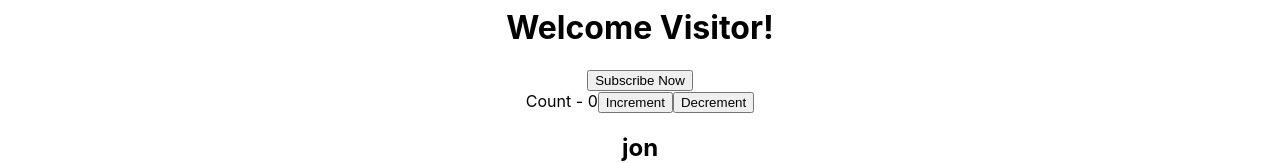
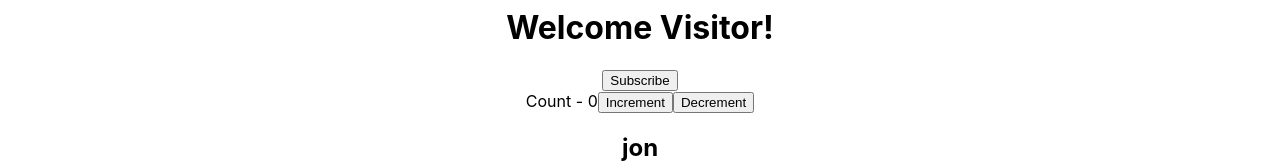
Before and after one commit to iamSaugata27/docker-react, a React (Create React App) app: page / in a window 1280 px wide. Shown: the part 134-297 px from the top of the page. Built offline with nearby package versions, Linux system fonts and the light colour scheme; no server answers.

Commit message:
commit 4

```diff
--- a/src/components/ClassCompo.js
+++ b/src/components/ClassCompo.js
@@ -16,7 +16,7 @@ class ClassCompo extends Component {
     return (
       <div>
         <h1>{this.state.message}</h1>
-        <button onClick={() => this.changeMessage()}>Subscribe Now</button>
+        <button onClick={() => this.changeMessage()}>Subscribe</button>
       </div>
     );
   }
```
